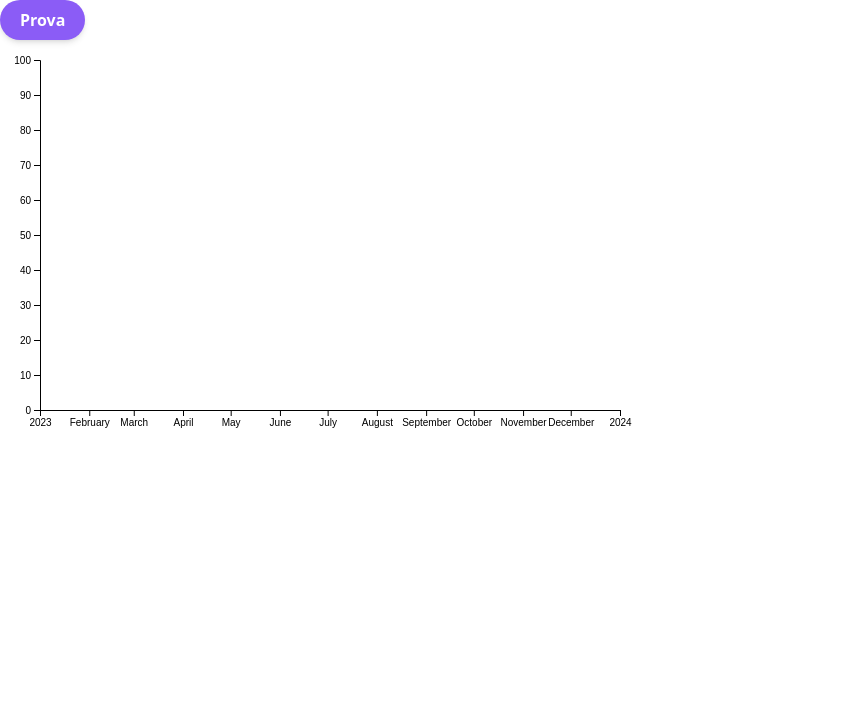
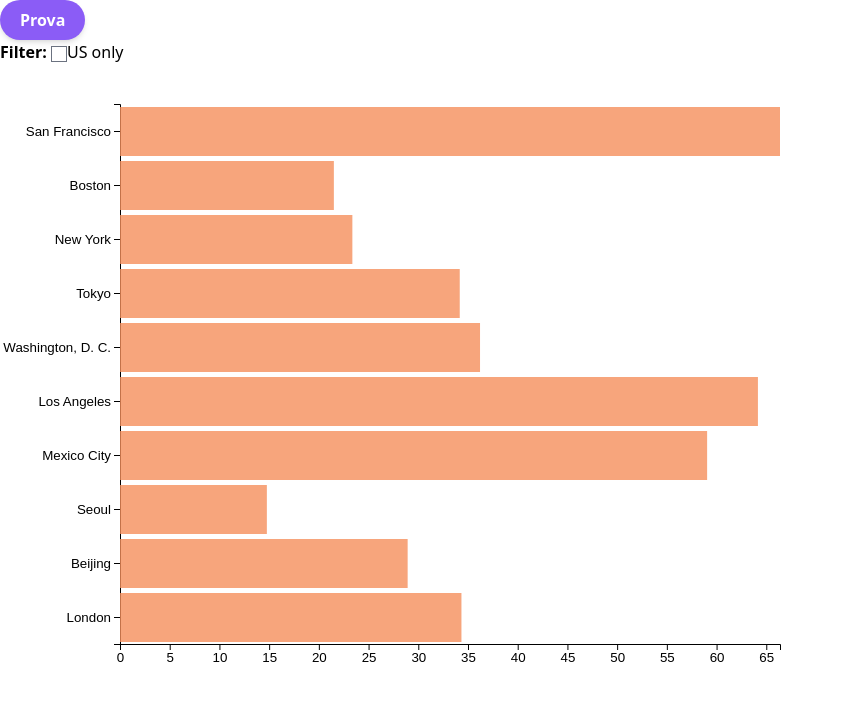
Before and after one commit to ChristianParodi/dataviz, a PHP site: page / in a window 1280 px wide. Shown: the top 701 px of the page, without its empty margins (0-844 px from the left). Run offline with PHP 8.4, Linux system fonts and the light colour scheme.

Commit message:
added a barchart

```diff
--- a/dist/index.css
+++ b/dist/index.css
@@ -749,40 +749,6 @@ select {
   outline: 1px auto -webkit-focus-ring-color;
 }
 
-.container {
-  width: 100%;
-}
-
-@media (min-width: 640px) {
-  .container {
-    max-width: 640px;
-  }
-}
-
-@media (min-width: 768px) {
-  .container {
-    max-width: 768px;
-  }
-}
-
-@media (min-width: 1024px) {
-  .container {
-    max-width: 1024px;
-  }
-}
-
-@media (min-width: 1280px) {
-  .container {
-    max-width: 1280px;
-  }
-}
-
-@media (min-width: 1536px) {
-  .container {
-    max-width: 1536px;
-  }
-}
-
 .btn-primary {
   border-radius: 9999px;
   --tw-bg-opacity: 1;
@@ -813,3 +779,16 @@ select {
   --tw-ring-color: rgb(167 139 250 / var(--tw-ring-opacity));
   --tw-ring-opacity: 0.75;
 }
+
+rect {
+  fill: #f68f5c;
+  fill-opacity: 0.8;
+}
+
+rect:hover {
+  fill-opacity: 1;
+}
+
+.axis {
+  font-size: smaller;
+}
--- a/index.html
+++ b/index.html
@@ -26,8 +26,10 @@
     <!-- Use selector with svg to style them (no inline styling) -->
     <!-- fonts: Roboto Slab for headings and Fira sans for paragraphs -->
     <button class="btn-primary">Prova</button>
-
-    <div id="container"></div>
+    <div>
+      <strong>Filter:</strong>
+      <label><input type="checkbox" name="US" value="1" id="filter-us-only" />US only</label>
+    </div>
     <script src="./src/js/index.js" type="module"></script>
   </body>
 
--- a/src/js/index.js
+++ b/src/js/index.js
@@ -1,34 +1,93 @@
-const width = 640;
-const height = 400;
-const marginTop = 20;
-const marginRight = 20;
-const marginBottom = 30;
-const marginLeft = 40;
+const margin = { top: 40, bottom: 10, left: 120, right: 20 };
+const width = 800 - margin.left - margin.right;
+const height = 600 - margin.top - margin.bottom;
 
-// Declare the x (horizontal position) scale.
-const x = d3.scaleUtc()
-  .domain([new Date("2023-01-01"), new Date("2024-01-01")])
-  .range([marginLeft, width - marginRight]);
+// Creates sources <svg> element
+const svg = d3
+  .select("body")
+  .append("svg")
+  .attr("width", width + margin.left + margin.right)
+  .attr("height", height + margin.top + margin.bottom);
 
-// Declare the y (vertical position) scale.
-const y = d3.scaleLinear()
-  .domain([0, 100])
-  .range([height - marginBottom, marginTop]);
+// Group used to enforce margin
+const g = svg.append("g").attr("transform", `translate(${margin.left},${margin.top})`);
 
-// Create the SVG container.
-const svg = d3.create("svg")
-  .attr("width", width)
-  .attr("height", height);
+// Global variable for all data
+let data;
 
-// Add the x-axis.
-svg.append("g")
-  .attr("transform", `translate(0, ${height - marginBottom})`)
-  .call(d3.axisBottom(x));
+// Scales setup
+const xscale = d3.scaleLinear().range([0, width]);
+const yscale = d3.scaleBand().rangeRound([0, height - margin.bottom]).paddingInner(0.1);
 
-// Add the y-axis.
-svg.append("g")
-  .attr("transform", `translate(${marginLeft}, 0)`)
-  .call(d3.axisLeft(y));
+// Axis setup
+const xaxis = d3.axisBottom().scale(xscale);
+const g_xaxis = g.append("g")
+  .attr("class", "x axis")
+  .attr("transform", `translate(0, ${height - margin.bottom})`);
+const yaxis = d3.axisLeft().scale(yscale);
+const g_yaxis = g.append("g").attr("class", "y axis");
 
-// Append the SVG element.
-container.append(svg.node());
+/////////////////////////
+
+d3.json("weather.json").then((json) => {
+  data = json;
+  update(data);
+});
+
+function update(new_data) {
+  //update the scales
+  xscale.domain([0, d3.max(new_data, (d) => d.temperature)]);
+  yscale.domain(new_data.map((d) => d.location.city));
+  //render the axis
+  g_xaxis.transition().call(xaxis);
+  g_yaxis.transition().call(yaxis);
+
+  // Render the chart with new data
+
+  // DATA JOIN use the key argument for ensurign that the same DOM element is bound to the same data-item
+  const rect = g
+    .selectAll("rect")
+    .data(new_data, (d) => d.location.city)
+    .join(
+      // ENTER
+      // new elements
+      (enter) => {
+        const rect_enter = enter.append("rect").attr("x", 0);
+        rect_enter.append("title");
+        return rect_enter;
+      },
+      // UPDATE
+      // update existing elements
+      (update) => update,
+      // EXIT
+      // elements that aren't associated with data
+      (exit) => exit.remove()
+    );
+
+  // ENTER + UPDATE
+  // both old and new elements
+  rect
+    .transition()
+    .attr("height", yscale.bandwidth())
+    .attr("width", (d) => xscale(d.temperature))
+    .attr("y", (d) => yscale(d.location.city));
+
+  rect.select("title").text((d) => d.location.city);
+}
+
+//interactivity
+d3.select("#filter-us-only").on("change", function () {
+  // This will be triggered when the user selects or unselects the checkbox
+  const checked = d3.select(this).property("checked");
+  if (checked === true) {
+    // Checkbox was just checked
+
+    // Keep only data element whose country is US
+    const filtered_data = data.filter((d) => d.location.country === "US");
+
+    update(filtered_data); // Update the chart with the filtered data
+  } else {
+    // Checkbox was just unchecked
+    update(data); // Update the chart with all the data we have
+  }
+});
--- /dev/null
+++ b/weather.json
@@ -0,0 +1,72 @@
+[
+  {
+    "temperature": 66.38,
+    "location": {
+      "city": "San Francisco",
+      "country": "US"
+    }
+  },
+  {
+    "temperature": 21.51,
+    "location": {
+      "city": "Boston",
+      "country": "US"
+    }
+  },
+  {
+    "temperature": 23.37,
+    "location": {
+      "city": "New York",
+      "country": "US"
+    }
+  },
+  {
+    "temperature": 34.17,
+    "location": {
+      "city": "Tokyo",
+      "country": "JP"
+    }
+  },
+  {
+    "temperature": 36.21,
+    "location": {
+      "city": "Washington, D. C.",
+      "country": "US"
+    }
+  },
+  {
+    "temperature": 64.16,
+    "location": {
+      "city": "Los Angeles",
+      "country": "US"
+    }
+  },
+  {
+    "temperature": 59.05,
+    "location": {
+      "city": "Mexico City",
+      "country": "MX"
+    }
+  },
+  {
+    "temperature": 14.77,
+    "location": {
+      "city": "Seoul",
+      "country": "KR"
+    }
+  },
+  {
+    "temperature": 28.93,
+    "location": {
+      "city": "Beijing",
+      "country": "CN"
+    }
+  },
+  {
+    "temperature": 34.34,
+    "location": {
+      "city": "London",
+      "country": "GB"
+    }
+  }
+]
```
Also changed, not shown: src/css/index.css (+13 -0 lines), 2 other files.
